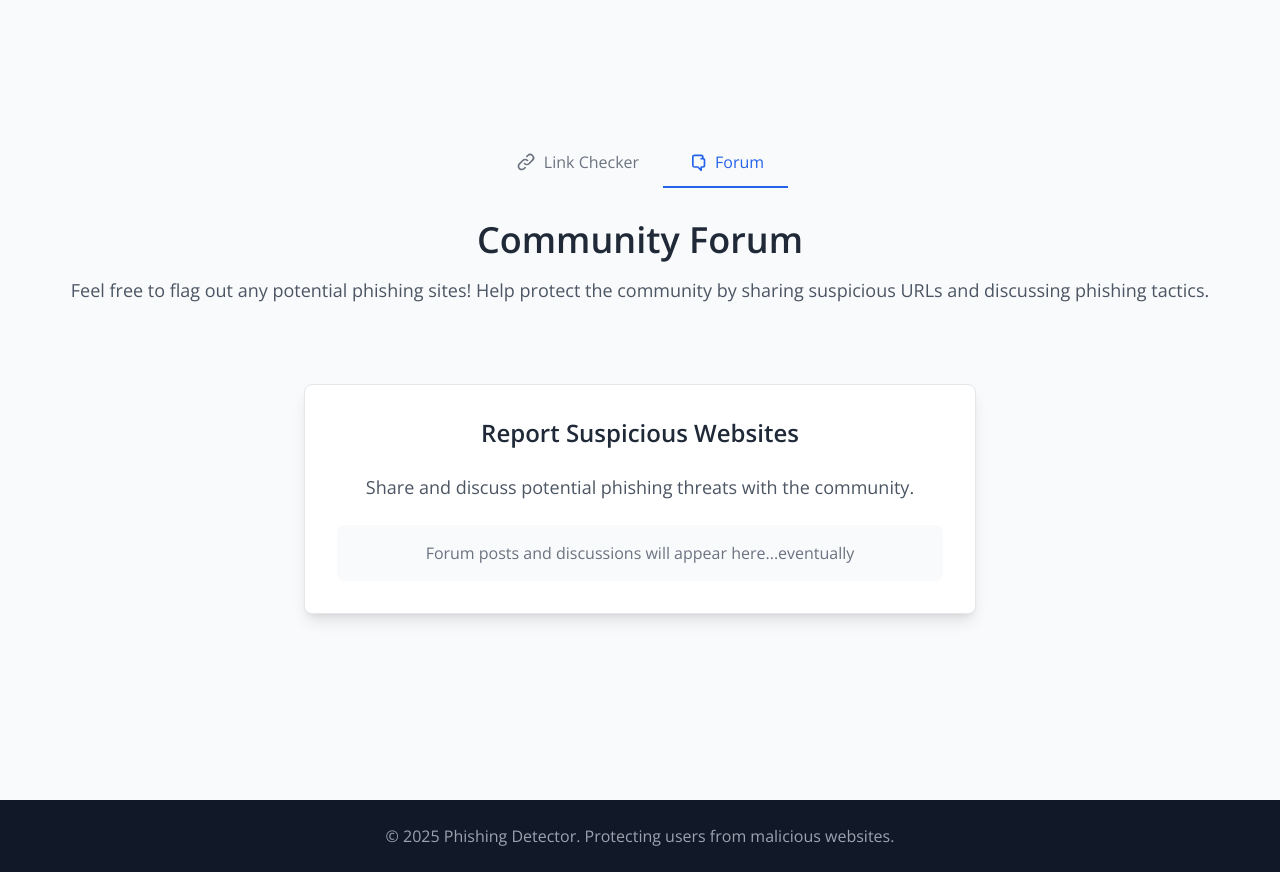
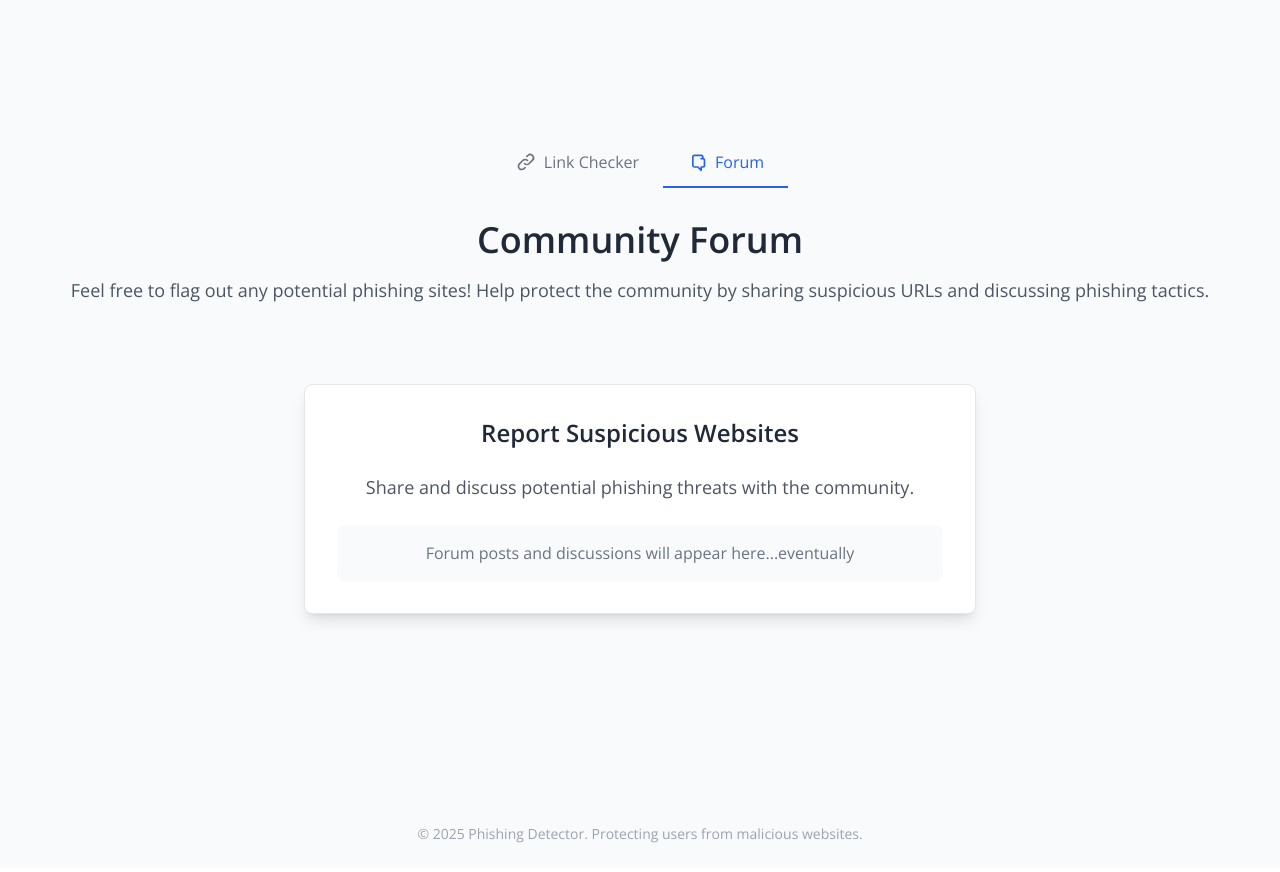
Before and after one commit to jooh6969/Orbital-7494, a React (Vite) app in the folder Frontend/: page /forum in a window 1280 px wide. Built offline with nearby package versions, Linux system fonts and the light colour scheme; the HTML template or start-up script is replaced by a standard one.

Commit message:
footer changes

```diff
--- a/Frontend/src/pages/Forum.jsx
+++ b/Frontend/src/pages/Forum.jsx
@@ -70,12 +70,8 @@ const Forum = () => {
       </div>
 
       {/* Footer */}
-      <footer className="bg-gray-900 text-white py-6 mt-auto">
-        <div className="max-w-7xl mx-auto px-4 text-center">
-          <p className="text-gray-400">
-            © 2025 Phishing Detector. Protecting users from malicious websites.
-          </p>
-        </div>
+      <footer className="text-gray-400 text-center text-sm py-6">
+        © 2025 Phishing Detector. Protecting users from malicious websites.
       </footer>
     </div>
   );
```
